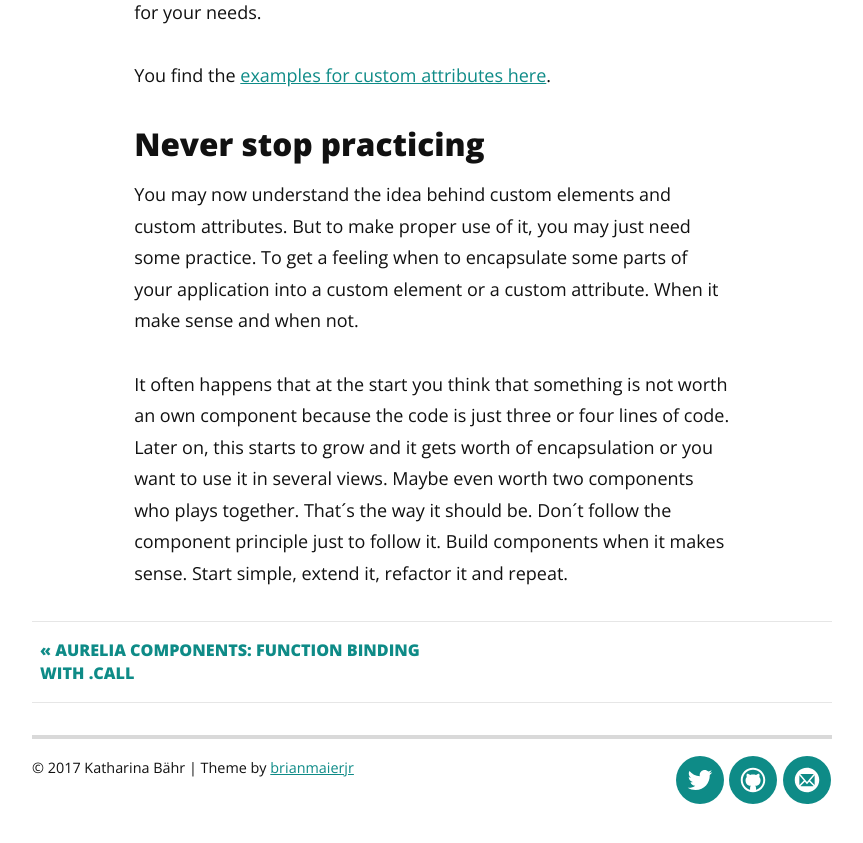
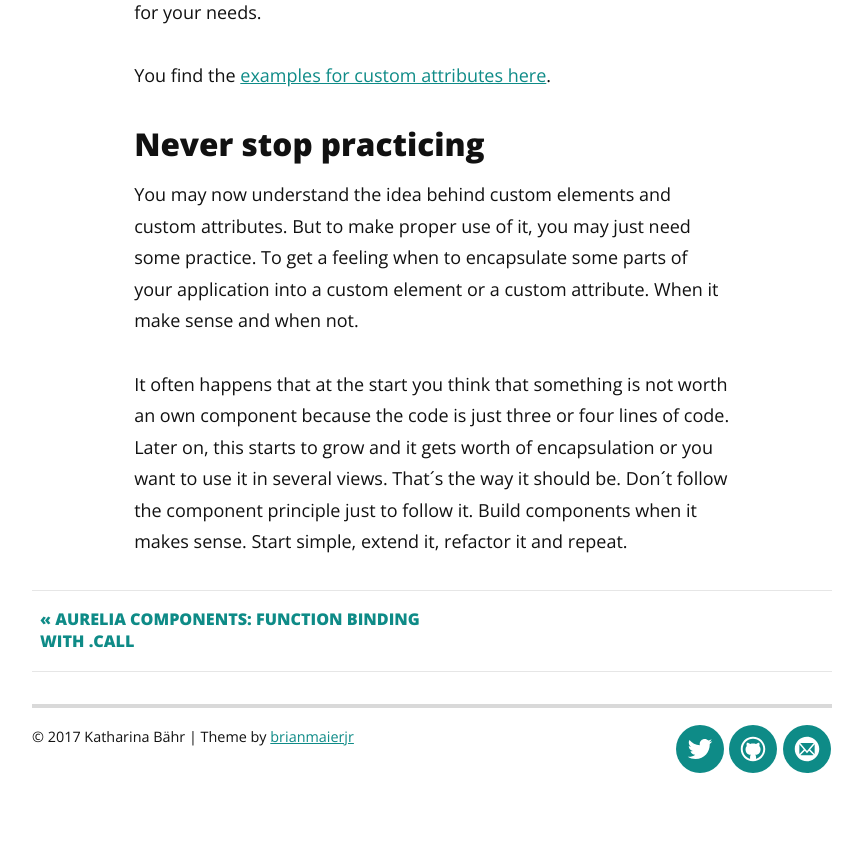
Before and after one commit to kabaehr/kabaehr.github.io, a Jekyll site: the page built from _posts/2017-03-19-Aurelia-components-difference-between-elements-and-attributes.markdown, in a window 1280 px wide and 900 px high, scrolled down 2595 px. Shown: the top 843 px of the window, without its empty margins (208-1071 px from the left). Built offline with Jekyll 4.4.1, drawn with Linux system fonts in a browser that asks for light colours; nearby versions of some CDN libraries.

Commit message:
removed sentence

```diff
--- a/_posts/2017-03-19-Aurelia-components-difference-between-elements-and-attributes.markdown
+++ b/_posts/2017-03-19-Aurelia-components-difference-between-elements-and-attributes.markdown
@@ -50,4 +50,4 @@ You find the <a href="https://gist.run/?id=999099938fc540ff93cdbe73760b91fb" tit
 
 You may now understand the idea behind custom elements and custom attributes. But to make proper use of it, you may just need some practice. To get a feeling when to encapsulate some parts of your application into a custom element or a custom attribute. When it make sense and when not.
 
-It often happens that at the start you think that something is not worth an own component because the code is just three or four lines of code. Later on, this starts to grow and it gets worth of encapsulation or you want to use it in several views. Maybe even worth two components who plays together. That´s the way it should be. Don´t follow the component principle just to follow it. Build components when it makes sense. Start simple, extend it, refactor it and repeat.
+It often happens that at the start you think that something is not worth an own component because the code is just three or four lines of code. Later on, this starts to grow and it gets worth of encapsulation or you want to use it in several views. That´s the way it should be. Don´t follow the component principle just to follow it. Build components when it makes sense. Start simple, extend it, refactor it and repeat.
```
